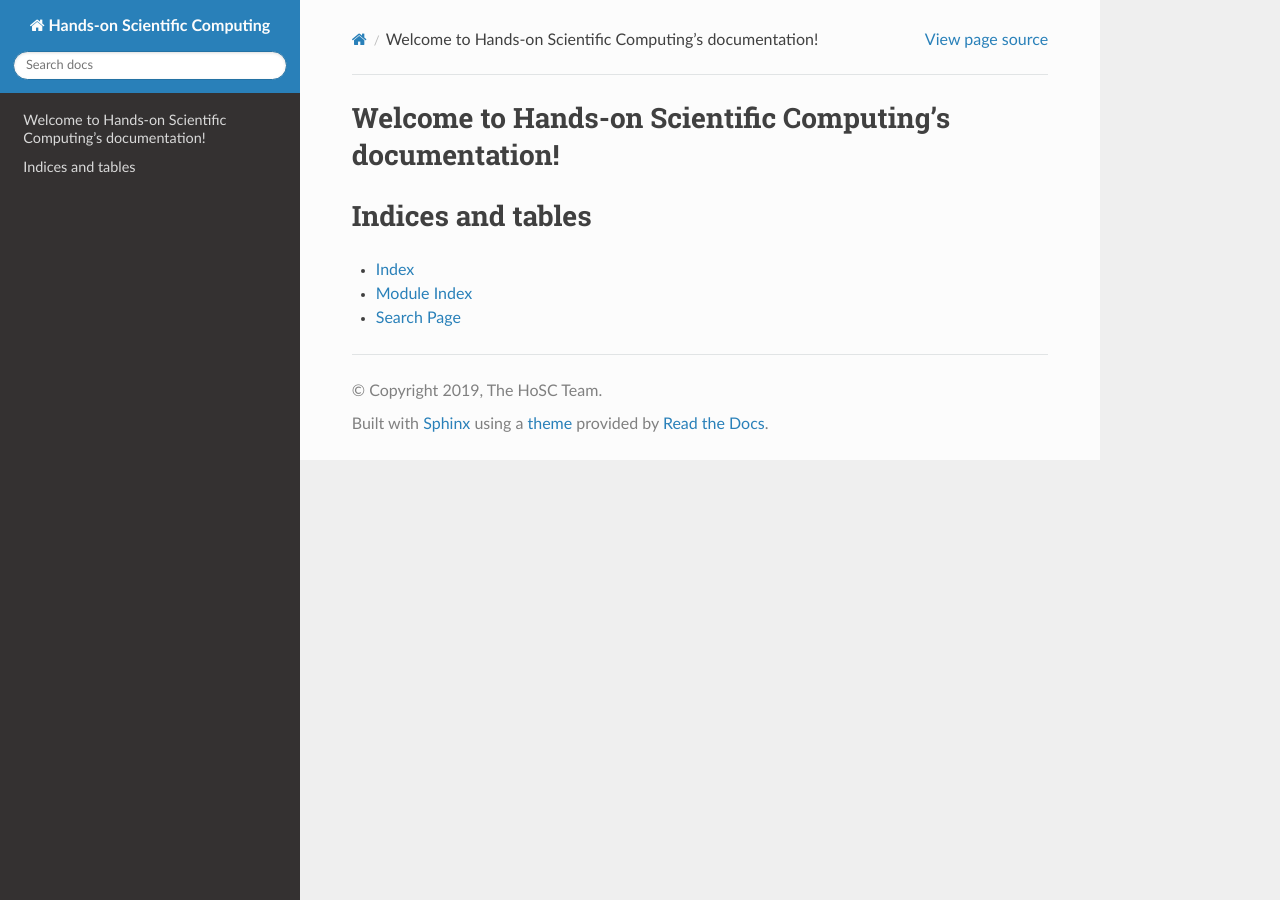
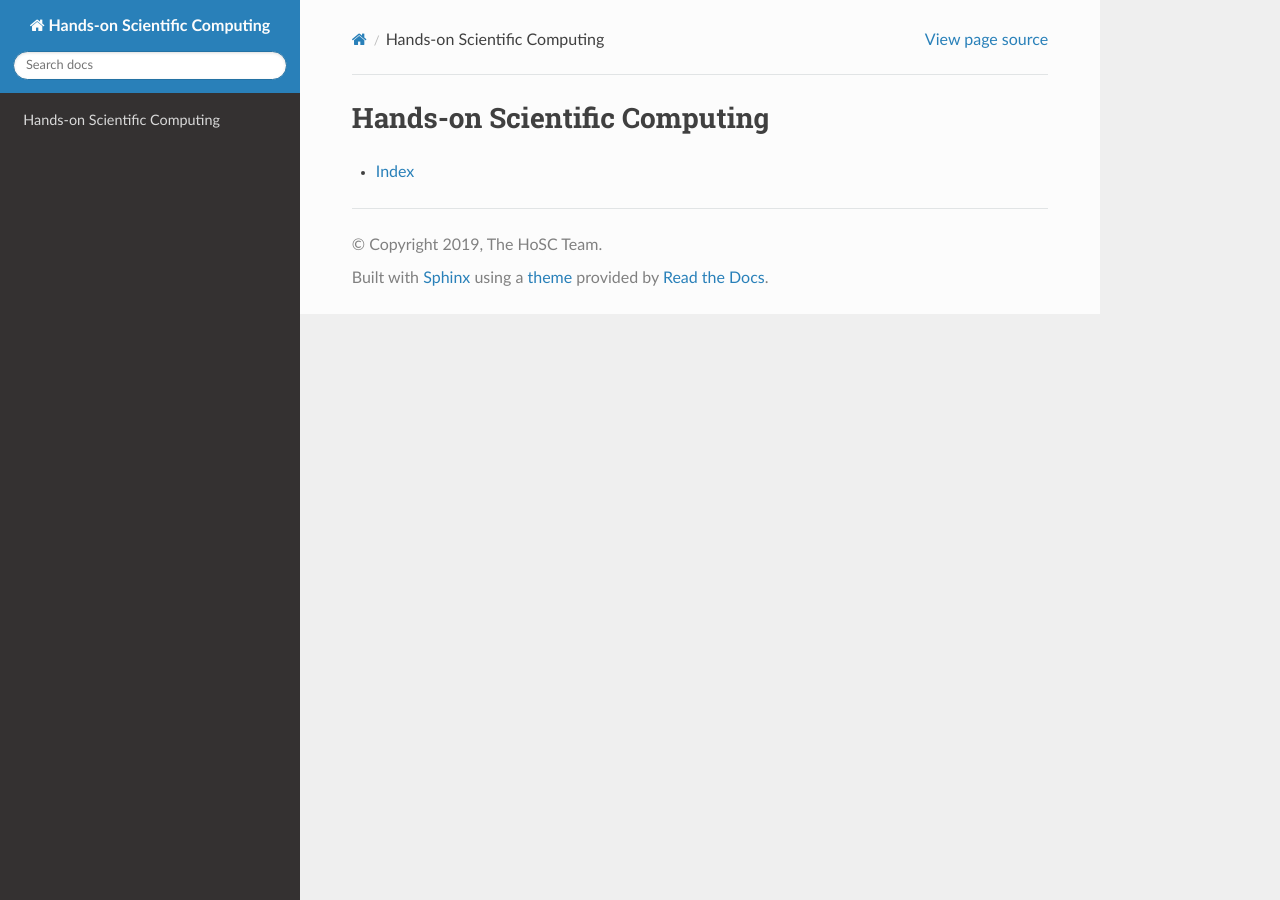
Before and after one commit to coderefinery/handsonscicomp, a Sphinx documentation site: the page built from source/index.rst, in a window 1280 px wide. Built offline with Sphinx 7.4.7 and the Read the Docs theme 2.0.0, drawn with Linux system fonts in a browser that asks for light colours.

Commit message:
Minor formatting

```diff
--- a/source/index.rst
+++ b/source/index.rst
@@ -3,8 +3,8 @@
    You can adapt this file completely to your liking, but it should at least
    contain the root `toctree` directive.
 
-Welcome to Hands-on Scientific Computing's documentation!
-=========================================================
+Hands-on Scientific Computing
+=============================
 
 .. toctree::
    :maxdepth: 2
@@ -12,9 +12,4 @@ Welcome to Hands-on Scientific Computing's documentation!
 
 
 
-Indices and tables
-==================
-
 * :ref:`genindex`
-* :ref:`modindex`
-* :ref:`search`
```
